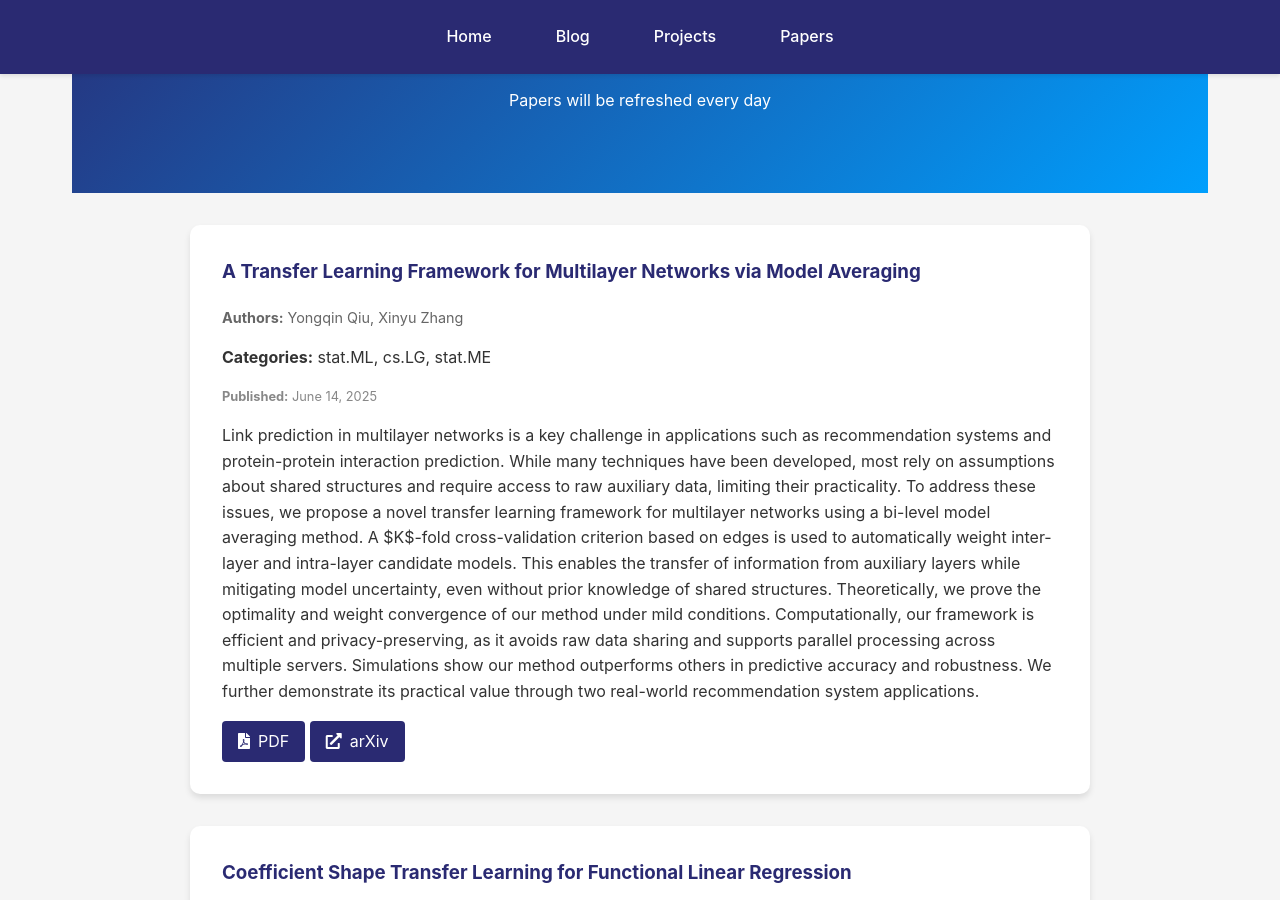
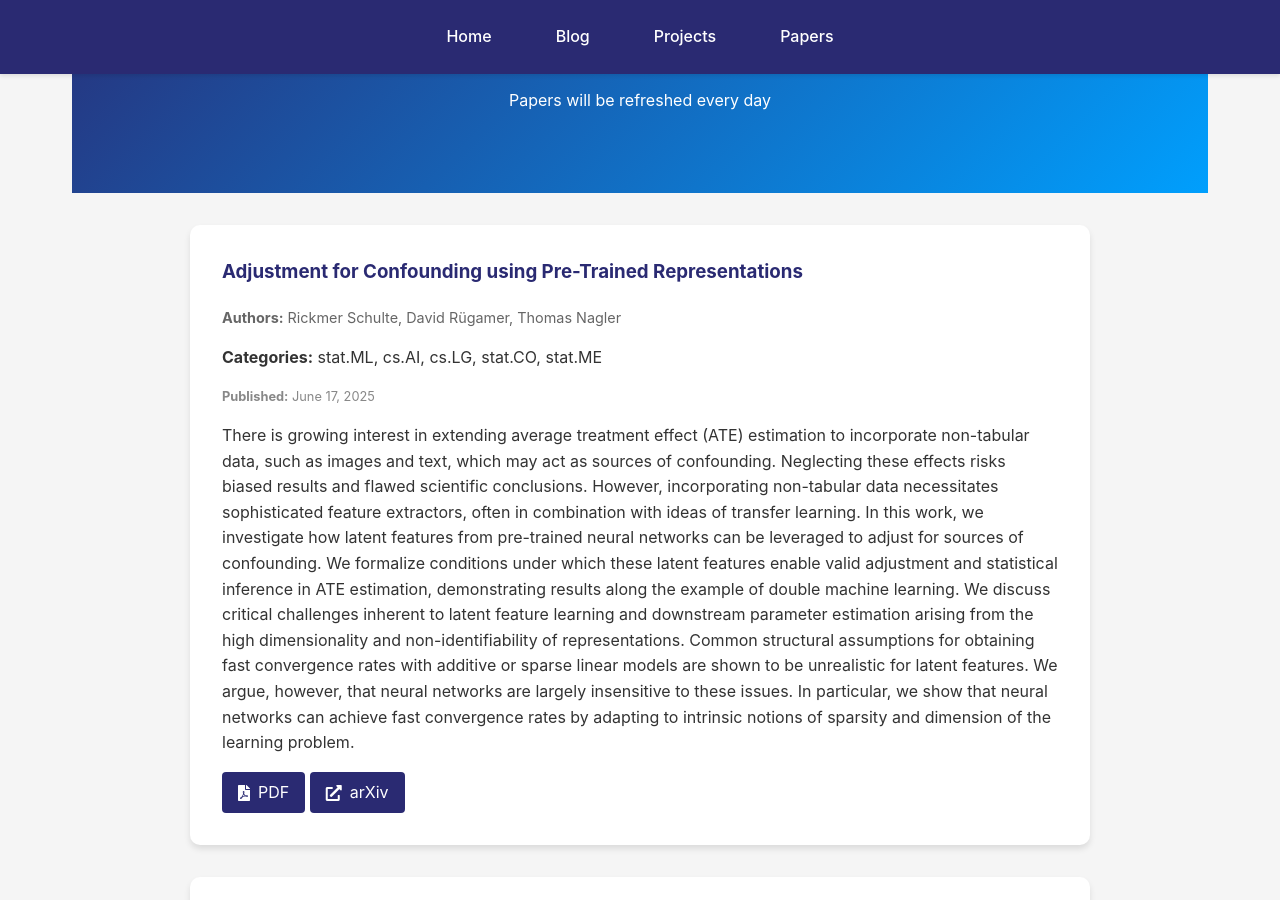
Before and after one commit to kyZhan2002/mypage, a Jekyll site: the page built from papers/index.html, in a window 1280 px wide and 900 px high, scrolled down 304 px. Built offline with Jekyll 4.4.1, drawn with Linux system fonts in a browser that asks for light colours.

Commit message:
Update arXiv papers

```diff
--- a/_data/arxiv_cache.json
+++ b/_data/arxiv_cache.json
@@ -1,6 +1,25 @@
 {
-  "timestamp": 1750209994,
+  "timestamp": 1750296443,
   "papers": [
+    {
+      "title": "Adjustment for Confounding using Pre-Trained Representations",
+      "authors": [
+        "Rickmer Schulte",
+        "David R\u00fcgamer",
+        "Thomas Nagler"
+      ],
+      "abstract": "There is growing interest in extending average treatment effect (ATE)\nestimation to incorporate non-tabular data, such as images and text, which may\nact as sources of confounding. Neglecting these effects risks biased results\nand flawed scientific conclusions. However, incorporating non-tabular data\nnecessitates sophisticated feature extractors, often in combination with ideas\nof transfer learning. In this work, we investigate how latent features from\npre-trained neural networks can be leveraged to adjust for sources of\nconfounding. We formalize conditions under which these latent features enable\nvalid adjustment and statistical inference in ATE estimation, demonstrating\nresults along the example of double machine learning. We discuss critical\nchallenges inherent to latent feature learning and downstream parameter\nestimation arising from the high dimensionality and non-identifiability of\nrepresentations. Common structural assumptions for obtaining fast convergence\nrates with additive or sparse linear models are shown to be unrealistic for\nlatent features. We argue, however, that neural networks are largely\ninsensitive to these issues. In particular, we show that neural networks can\nachieve fast convergence rates by adapting to intrinsic notions of sparsity and\ndimension of the learning problem.",
+      "published": "June 17, 2025",
+      "categories": [
+        "stat.ML",
+        "cs.AI",
+        "cs.LG",
+        "stat.CO",
+        "stat.ME"
+      ],
+      "pdf_link": "http://arxiv.org/pdf/2506.14329v1",
+      "arxiv_url": "http://arxiv.org/abs/2506.14329v1"
+    },
     {
       "title": "A Transfer Learning Framework for Multilayer Networks via Model\n  Averaging",
       "authors": [
```
